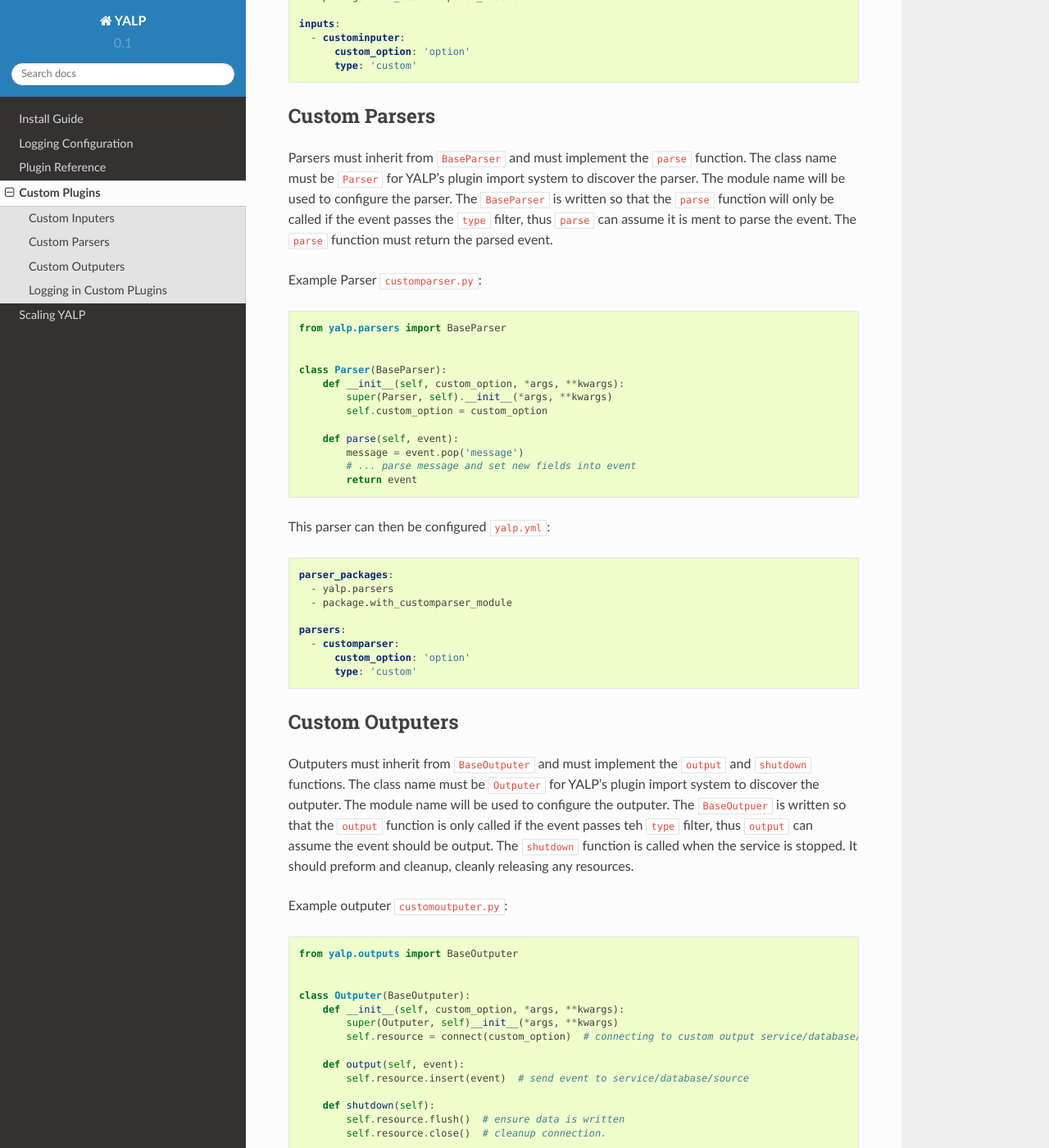
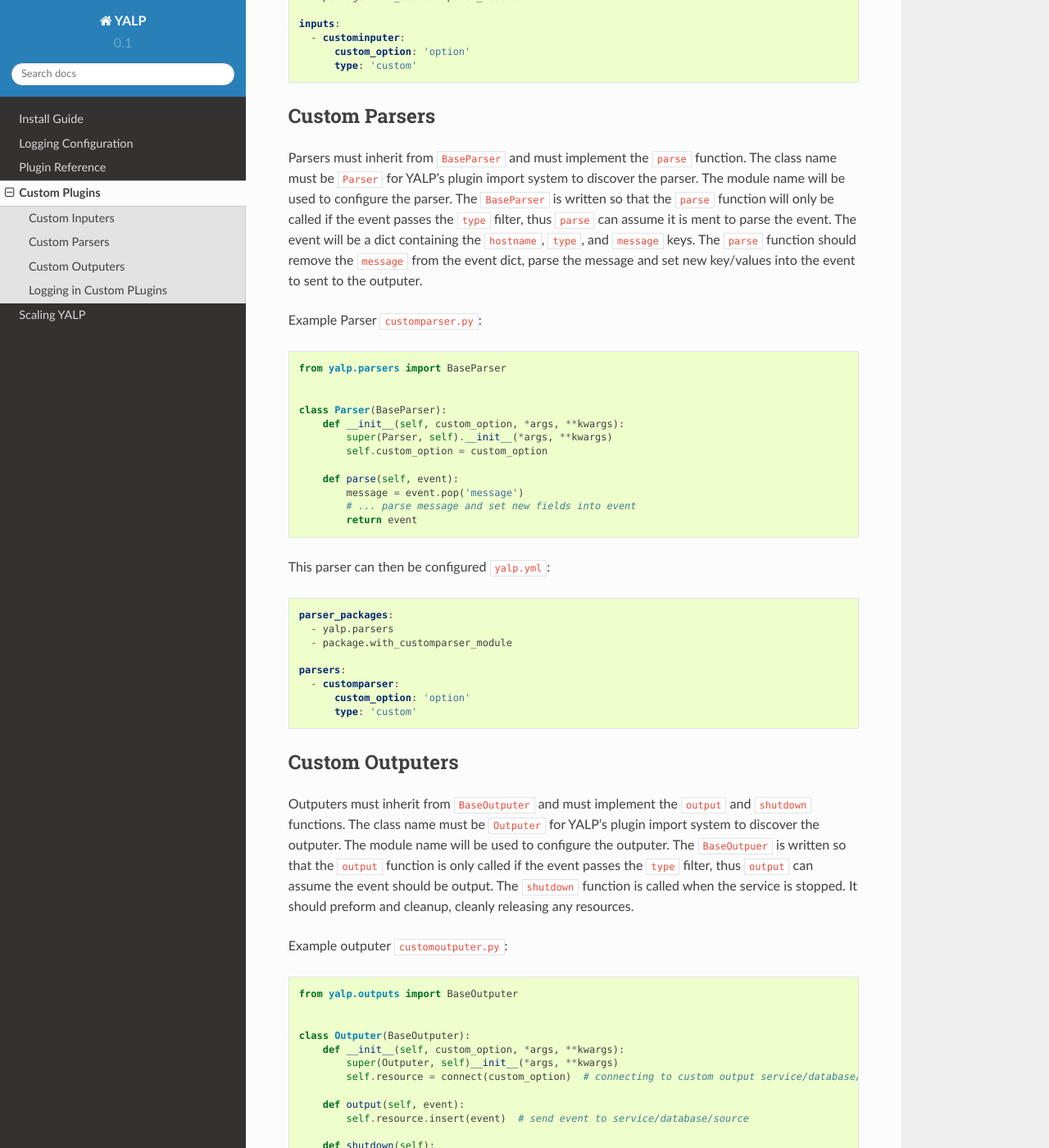
Before and after one commit to yalp-log/yalp, a Sphinx documentation site: the page built from doc/topics/plugins.rst, in a window 1280 px wide and 1400 px high, scrolled down 1011 px. Shown: the whole window at 82% size. Built offline with Sphinx 7.4.7 and the Read the Docs theme 2.0.0, drawn with Linux system fonts in a browser that asks for light colours.

Commit message:
Update some docs about data types being passed to parsers

```diff
--- a/doc/topics/plugins.rst
+++ b/doc/topics/plugins.rst
@@ -64,7 +64,10 @@
 discover the parser. The module name will be used to configure the parser. The
 ``BaseParser`` is written so that the ``parse`` function will only be called if
 the event passes the ``type`` filter, thus ``parse`` can assume it is ment to
-parse the event. The ``parse`` function must return the parsed event.
+parse the event. The event will be a dict containing the ``hostname``,
+``type``, and ``message`` keys. The ``parse`` function should remove the
+``message`` from the event dict, parse the message and set new key/values into
+the event to sent to the outputer.
 
 
 Example Parser ``customparser.py``:
@@ -105,7 +108,7 @@
 and ``shutdown`` functions. The class name must be ``Outputer`` for YALP's
 plugin import system to discover the outputer. The module name will be used to
 configure the outputer. The ``BaseOutpuer`` is written so that the ``output``
-function is only called if the event passes teh ``type`` filter, thus
+function is only called if the event passes the ``type`` filter, thus
 ``output`` can assume the event should be output. The ``shutdown`` function is
 called when the service is stopped. It should preform and cleanup, cleanly
 releasing any resources.
```
